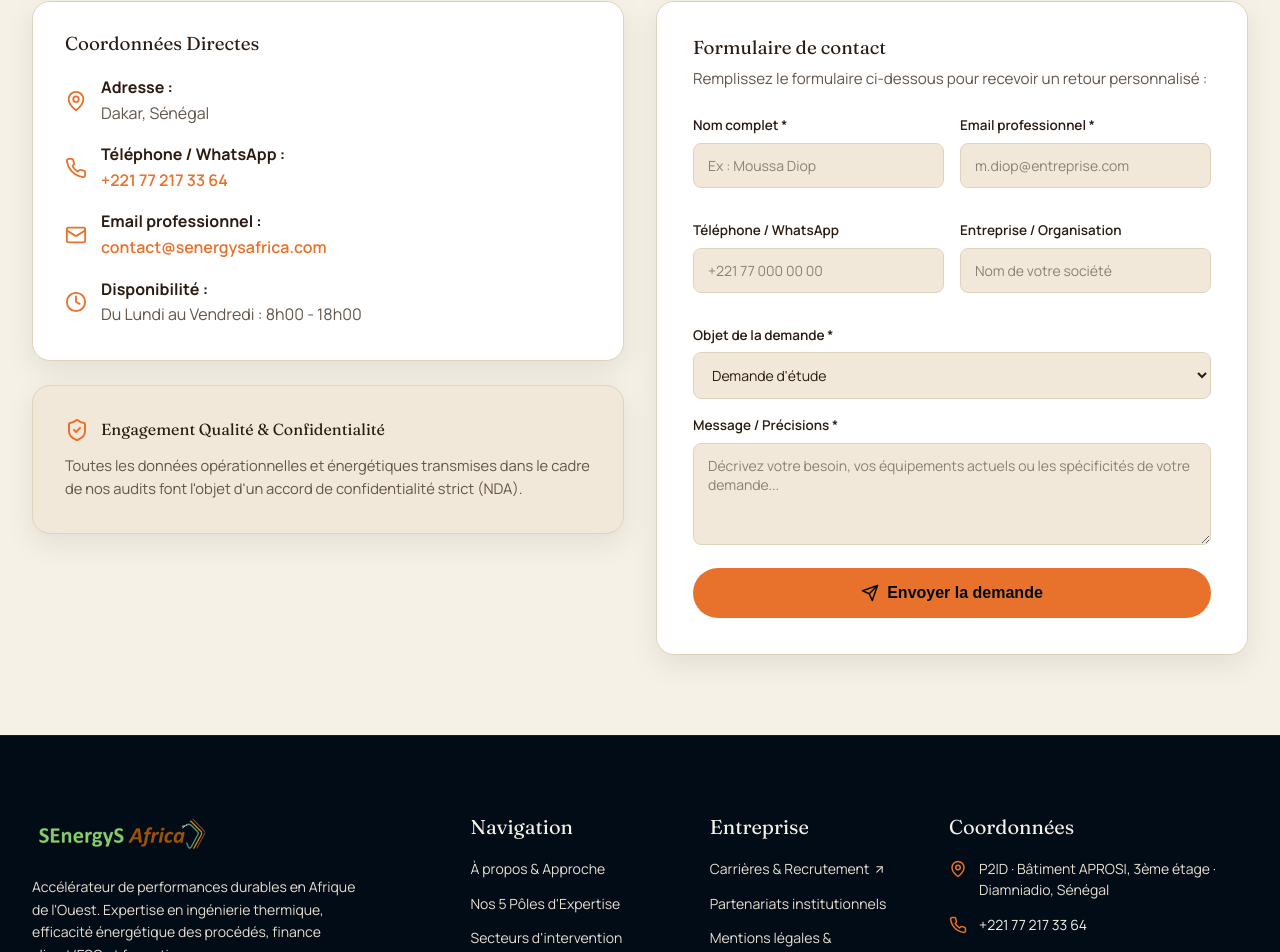
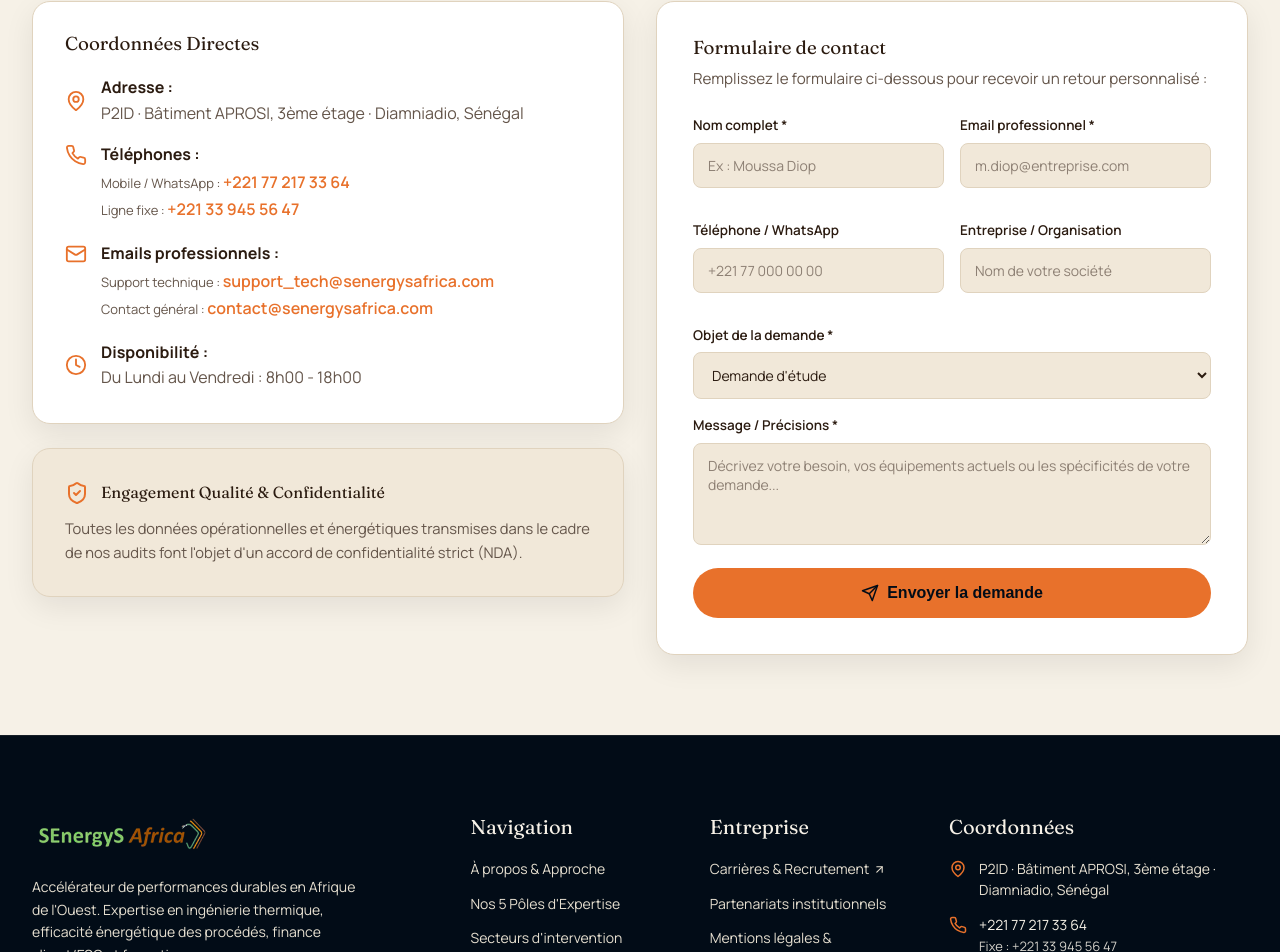
Before and after one commit to SarrMouhamadu/SEA, a React (Vite) app in the folder client/: page /contact in a window 1280 px wide. Shown: the part 376-1328 px from the top of the page. Built offline with nearby package versions, Linux system fonts and the light colour scheme; no server answers.

Commit message:
feat(contact): mise a jour des coordonnees telephoniques et emails (Fixe 33 945 56 47, support_tech@senergysafrica.com)

```diff
--- a/client/src/components/Footer.jsx
+++ b/client/src/components/Footer.jsx
@@ -81,16 +81,22 @@ export default function Footer() {
           <div className="footer-contact-col">
             <h4 className="footer-heading">Coordonnées</h4>
             <div className="footer-contact-row">
-              <MapPin size={18} className="footer-icon-accent" />
+              <MapPin size={18} className="footer-icon-accent" style={{ flexShrink: 0 }} />
               <span>P2ID · Bâtiment APROSI, 3ème étage · Diamniadio, Sénégal</span>
             </div>
             <div className="footer-contact-row">
-              <Phone size={18} className="footer-icon-accent" />
-              <a href="tel:+221772173364">+221 77 217 33 64</a>
+              <Phone size={18} className="footer-icon-accent" style={{ flexShrink: 0 }} />
+              <div>
+                <a href="tel:+221772173364" style={{ display: 'block' }}>+221 77 217 33 64</a>
+                <a href="tel:+221339455647" style={{ display: 'block', fontSize: '13px', opacity: 0.85, marginTop: '2px' }}>Fixe : +221 33 945 56 47</a>
+              </div>
             </div>
             <div className="footer-contact-row">
-              <Mail size={18} className="footer-icon-accent" />
-              <a href="mailto:contact@senergysafrica.com">contact@senergysafrica.com</a>
+              <Mail size={18} className="footer-icon-accent" style={{ flexShrink: 0 }} />
+              <div>
+                <a href="mailto:contact@senergysafrica.com" style={{ display: 'block' }}>contact@senergysafrica.com</a>
+                <a href="mailto:support_tech@senergysafrica.com" style={{ display: 'block', fontSize: '13px', opacity: 0.85, marginTop: '2px' }}>support_tech@senergysafrica.com</a>
+              </div>
             </div>
           </div>
         </div>
--- a/client/src/pages/Contact.jsx
+++ b/client/src/pages/Contact.jsx
@@ -29,26 +29,40 @@ export default function Contact() {
               <h3 style={{ marginBottom: '20px', color: 'var(--theme-text)' }}>Coordonnées Directes</h3>
               <div style={{ display: 'flex', flexDirection: 'column', gap: '16px' }}>
                 <div style={{ display: 'flex', gap: '14px', alignItems: 'center' }}>
-                  <MapPin size={22} color="var(--color-orange)" />
+                  <MapPin size={22} color="var(--color-orange)" style={{ flexShrink: 0 }} />
                   <div>
                     <strong style={{ color: 'var(--theme-text)' }}>Adresse :</strong>
-                    <p style={{ color: 'var(--theme-text-muted)' }}>{company?.address || 'Dakar, Sénégal'}</p>
+                    <p style={{ color: 'var(--theme-text-muted)' }}>P2ID · Bâtiment APROSI, 3ème étage · Diamniadio, Sénégal</p>
                   </div>
                 </div>
 
-                <div style={{ display: 'flex', gap: '14px', alignItems: 'center' }}>
-                  <Phone size={22} color="var(--color-orange)" />
+                <div style={{ display: 'flex', gap: '14px', alignItems: 'flex-start' }}>
+                  <Phone size={22} color="var(--color-orange)" style={{ flexShrink: 0, marginTop: '2px' }} />
                   <div>
-                    <strong style={{ color: 'var(--theme-text)' }}>Téléphone / WhatsApp :</strong>
-                    <p><a href="tel:+221772173364" style={{ color: 'var(--color-orange)', fontWeight: '600' }}>{company?.phone || '+221 77 217 33 64'}</a></p>
+                    <strong style={{ color: 'var(--theme-text)' }}>Téléphones :</strong>
+                    <p style={{ margin: '2px 0' }}>
+                      <span style={{ fontSize: '13px', color: 'var(--theme-text-muted)' }}>Mobile / WhatsApp : </span>
+                      <a href="tel:+221772173364" style={{ color: 'var(--color-orange)', fontWeight: '600' }}>+221 77 217 33 64</a>
+                    </p>
+                    <p style={{ margin: '2px 0' }}>
+                      <span style={{ fontSize: '13px', color: 'var(--theme-text-muted)' }}>Ligne fixe : </span>
+                      <a href="tel:+221339455647" style={{ color: 'var(--color-orange)', fontWeight: '600' }}>+221 33 945 56 47</a>
+                    </p>
                   </div>
                 </div>
 
-                <div style={{ display: 'flex', gap: '14px', alignItems: 'center' }}>
-                  <Mail size={22} color="var(--color-orange)" />
+                <div style={{ display: 'flex', gap: '14px', alignItems: 'flex-start' }}>
+                  <Mail size={22} color="var(--color-orange)" style={{ flexShrink: 0, marginTop: '2px' }} />
                   <div>
-                    <strong style={{ color: 'var(--theme-text)' }}>Email professionnel :</strong>
-                    <p><a href="mailto:contact@senergysafrica.com" style={{ color: 'var(--color-orange)', fontWeight: '600' }}>{company?.email || 'contact@senergysafrica.com'}</a></p>
+                    <strong style={{ color: 'var(--theme-text)' }}>Emails professionnels :</strong>
+                    <p style={{ margin: '2px 0' }}>
+                      <span style={{ fontSize: '13px', color: 'var(--theme-text-muted)' }}>Support technique : </span>
+                      <a href="mailto:support_tech@senergysafrica.com" style={{ color: 'var(--color-orange)', fontWeight: '600' }}>support_tech@senergysafrica.com</a>
+                    </p>
+                    <p style={{ margin: '2px 0' }}>
+                      <span style={{ fontSize: '13px', color: 'var(--theme-text-muted)' }}>Contact général : </span>
+                      <a href="mailto:contact@senergysafrica.com" style={{ color: 'var(--color-orange)', fontWeight: '600' }}>contact@senergysafrica.com</a>
+                    </p>
                   </div>
                 </div>
 
--- a/client/src/pages/Home.jsx
+++ b/client/src/pages/Home.jsx
@@ -358,8 +358,13 @@ export default function Home() {
             <div>
               <p className="section-label" style={{ color: '#FFFFFF', opacity: 0.9 }}>CONTACTEZ-NOUS</p>
               <h2 className="cta-title">Passons à l'action.</h2>
-              <p className="cta-contact-info" style={{ marginBottom: '24px' }}>
-                contact@senergysafrica.com · +221 77 217 33 64
+              <p className="cta-contact-info" style={{ marginBottom: '14px', lineHeight: 1.5 }}>
+                <span style={{ display: 'block' }}>
+                  📞 Tel : +221 77 217 33 64 · Fixe : +221 33 945 56 47
+                </span>
+                <span style={{ display: 'block', fontSize: '15px', opacity: 0.95, marginTop: '4px' }}>
+                  ✉️ contact@senergysafrica.com · support_tech@senergysafrica.com
+                </span>
               </p>
               <p style={{ fontSize: '16px', lineHeight: 1.6, opacity: 0.9 }}>
                 P2ID · Bâtiment APROSI, 3ème étage · Diamniadio, Sénégal.
```
Also changed, not shown: 1 other file (tests, documents, lock files or other folders).
